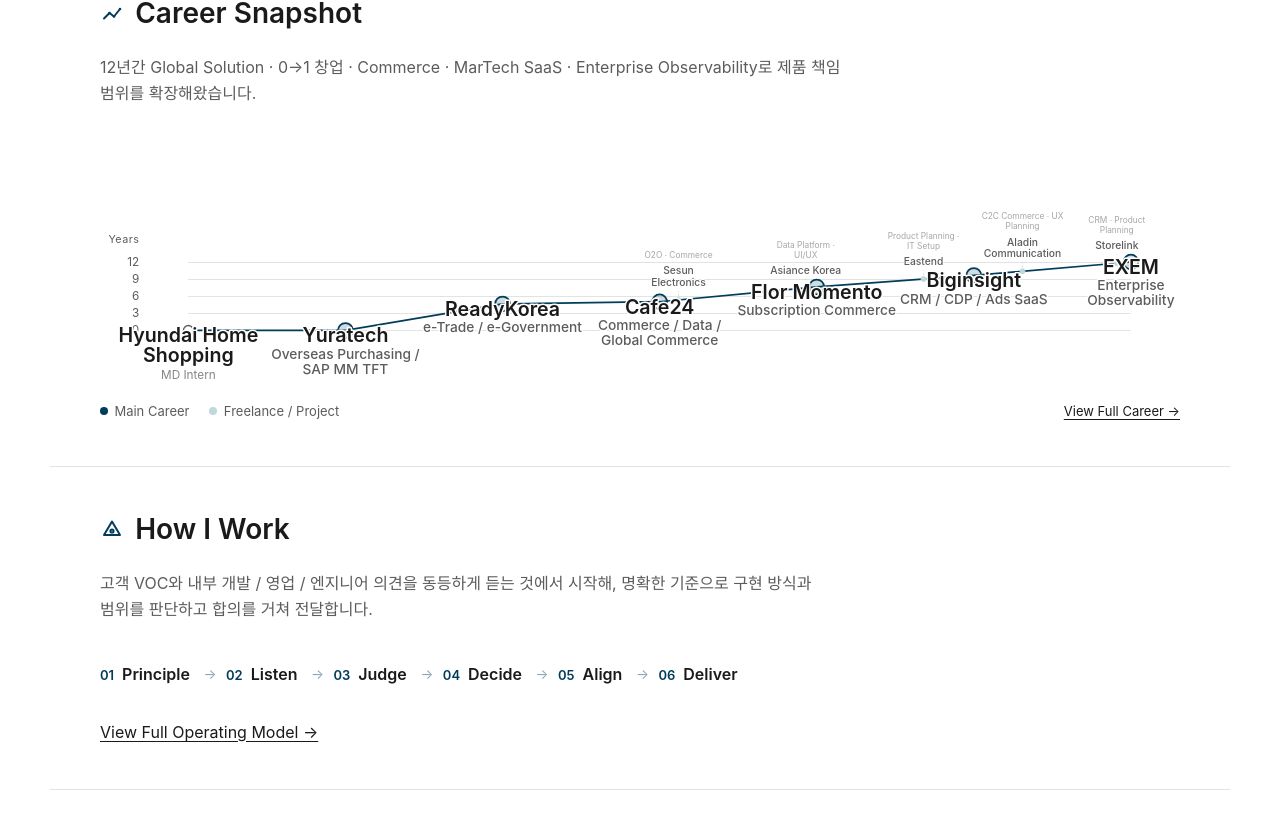
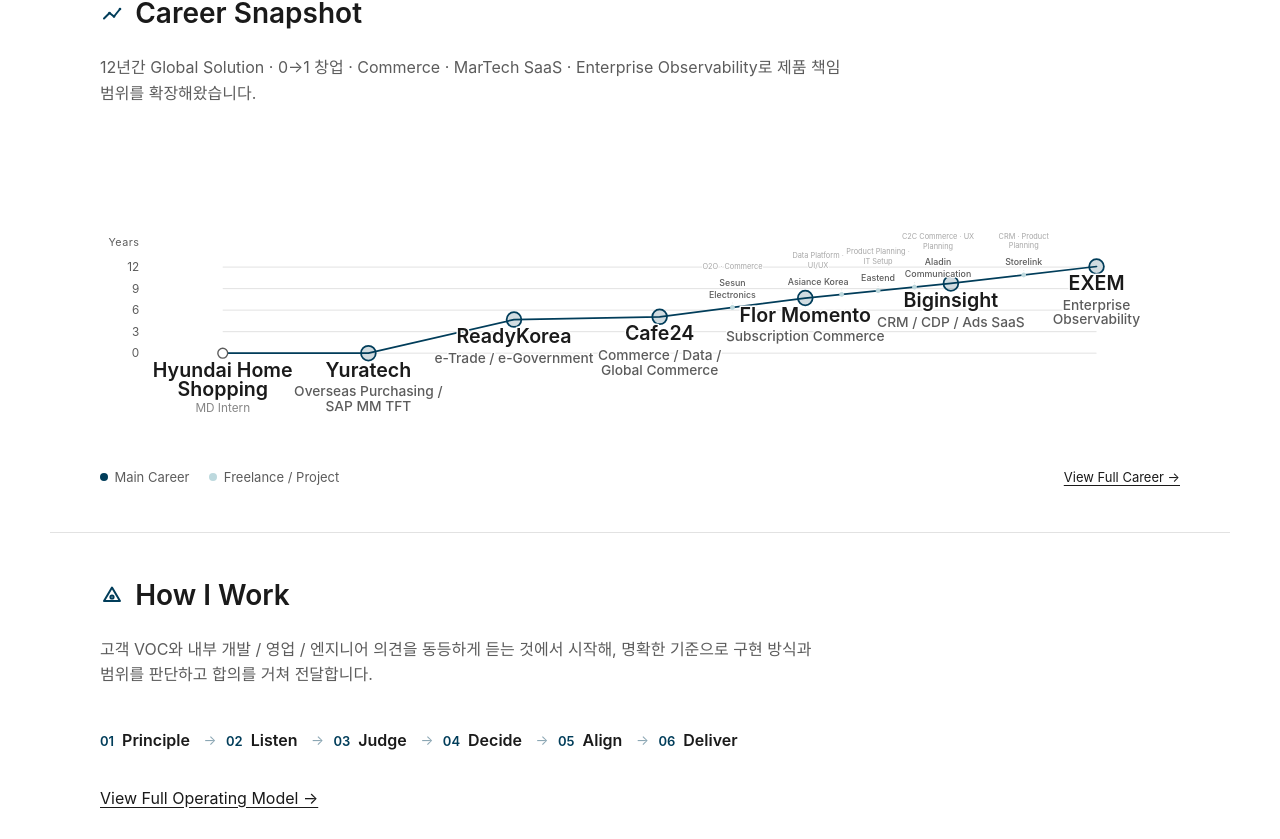
Before and after one commit to ohcaitlynoh-svg/naeun-portfolio, a Next.js app: page / in a window 1280 px wide. Shown: the part 1390-2229 px from the top of the page. Built offline with nearby package versions, Linux system fonts and the light colour scheme.

Commit message:
Apply reviewed Career Snapshot layout and freelance placement

```diff
--- a/app/HomeView.tsx
+++ b/app/HomeView.tsx
@@ -152,7 +152,7 @@
           <h2 className={styles.cardHeading}>
             <CareerIcon className={styles.cardIcon} /> Career Snapshot
           </h2>
-          <p className={`${howStyles.intro} ${styles.careerIntro}`}>{t.careerSummary}</p>
+          <p className={howStyles.intro}>{t.careerSummary}</p>
 
           <div className={styles.visualSummary}>
             <CareerGrowthGraph
--- a/components/CareerGrowthGraph.module.css
+++ b/components/CareerGrowthGraph.module.css
@@ -140,7 +140,7 @@
 
 .freelanceStem {
   stroke: var(--color-fg-muted);
-  stroke-opacity: 0.22;
+  stroke-opacity: 0.15;
   stroke-width: 1;
   stroke-dasharray: 2 2;
 }
@@ -162,7 +162,7 @@
    real but clearly secondary reference info, never competing with the
    main employment line/points for visual priority. */
 .freelanceCompany {
-  font-size: 10.5px;
+  font-size: 9px;
   font-weight: 500;
   fill: var(--color-fg-muted);
   paint-order: stroke fill;
@@ -172,7 +172,7 @@
 }
 
 .freelanceTrack {
-  font-size: 8.5px;
+  font-size: 7.5px;
   font-weight: 400;
   fill: var(--color-fg-muted);
   fill-opacity: 0.55;
@@ -191,14 +191,15 @@
 }
 
 /* Legend (left) + CTA (right) on one compact row directly under the graph
-   — no separate vertical zone for either. */
+   — no separate vertical zone for either, and a small top margin instead
+   of the old standalone CTA paragraph's larger one. */
 .bottomRow {
   display: flex;
   flex-wrap: wrap;
   align-items: center;
   justify-content: space-between;
   gap: 0.5rem 1.5rem;
-  margin-top: 0.75rem;
+  margin-top: 0.5rem;
 }
 
 .bottomCta {
--- a/components/CareerGrowthGraph.tsx
+++ b/components/CareerGrowthGraph.tsx
@@ -39,33 +39,17 @@
 const AXIS_TICKS = [0, 3, 6, 9, 12];
 
 // Freelance / Project's own label typography (font sizes, line-heights,
-// breathing gap), shared by the collision-box estimate in buildGraph and
-// the actual render in renderSvg so the two can never drift apart. Both a
+// breathing gap), shared by label geometry and SVG rendering. A
 // visible step down from Main Career's own label tier (bigger, bolder,
 // semibold company weight) — Freelance reads as secondary reference
 // information stacked close to the line, not a peer of the main line's
 // company/role hierarchy. Multiplied by geo.fontScale like every other
 // label constant.
-const FREELANCE_COMPANY_FONT = 10.5;
-const FREELANCE_TRACK_FONT = 8.5;
+const FREELANCE_COMPANY_FONT = 9;
+const FREELANCE_TRACK_FONT = 7.5;
 const FREELANCE_COMPANY_LINE_H = 12;
 const FREELANCE_TRACK_LINE_H = 10;
 const FREELANCE_LABEL_GAP = 5;
-
-// Main Career's own label layout — one single rule, used identically by
-// all 7 points, no per-company exception and no collision detection.
-// point -> (MAIN_LABEL_GAP) -> company name -> (MAIN_TRACK_GAP) ->
-// role/domain. MAIN_COMPANY_LINE_H is the wrapped-company-line advance
-// (Hyundai Home Shopping is the only name that wraps to 2 lines) — a
-// typographic necessity, not a layout offset, so it doesn't vary either.
-const MAIN_LABEL_GAP = 12;
-const MAIN_COMPANY_LINE_H = 20;
-const MAIN_TRACK_GAP = 3;
-// Baseline-to-baseline advance from the company font's own line to the
-// (smaller) role/domain line below it — typographic, not a layout offset.
-const MAIN_TRACK_BASELINE_ADVANCE = 14;
-// Per-line advance when role/domain text itself wraps to 2+ lines.
-const MAIN_TRACK_LINE_H = 15;
 
 function parseDatePart(part: string): Date {
   const [y, m, d] = part.trim().split(".").map((n) => parseInt(n, 10));
@@ -110,22 +94,14 @@
   return lines;
 }
 
-// Freelance / Project's X is a fixed visual placement, not a real date
-// axis — Home's Career Snapshot treats this row as secondary reference
-// info ("how it reads"), not a chronology ("when it happened"); the exact
-// date is still available in each marker's own tooltip. Each ratio was
-// picked to sit in the empty space between two Main Career points,
-// matching the requested reading rhythm (roughly: Sesun between Cafe24
-// and Flor Momento; Asiance early in the Flor Momento-Biginsight gap;
-// Eastend just right of Asiance; Aladin right of Eastend/left of
-// Biginsight; Storelink between Biginsight and EXEM) — never computed
-// from period dates.
-const FREELANCE_X_RATIO: Record<string, number> = {
-  "Sesun Electronics": 0.52,
-  "Asiance Korea": 0.655,
-  Eastend: 0.78,
-  "Aladin Communication": 0.885,
-  Storelink: 0.985,
+// Home-only editorial placement between main career anchors; dates remain
+// unchanged for tooltips.
+const FREELANCE_PLACEMENT: Record<string, [string, string, number]> = {
+  "Sesun Electronics": ["Cafe24", "Flor Momento", 0.5],
+  "Asiance Korea": ["Flor Momento", "Biginsight", 0.25],
+  Eastend: ["Flor Momento", "Biginsight", 0.5],
+  "Aladin Communication": ["Flor Momento", "Biginsight", 0.75],
+  Storelink: ["Biginsight", "EXEM", 0.5],
 };
 
 // One geometry drives the whole layout — viewBox size, plot margins, wrap
@@ -147,11 +123,11 @@
   trackMaxChars: number;
   freelanceCompanyMaxChars: number;
   freelanceTrackMaxChars: number;
+  mainLabelGap: number;
   freelanceTierBase: number;
-  freelanceTierStep: number;
 };
 
-// Desktop/wide-tablet. Freelance's tier zone (base/step) is deliberately
+// Desktop/wide-tablet. Freelance's label offset is deliberately
 // tight — Freelance / Project reads as secondary reference info stacked
 // close to the line, never a peer structure competing with Main Career's
 // own rising line/points for vertical space. plotTop/plotH are sized to
@@ -159,24 +135,18 @@
 const DESKTOP_GEOMETRY: Geometry = {
   viewW: 1100,
   yAxisW: 40,
-  sideMargin: 50,
-  plotTop: 120,
-  plotH: 75,
-  bottomMargin: 60,
+  sideMargin: 85,
+  plotTop: 115,
+  plotH: 95,
+  bottomMargin: 108,
   fontScale: 1,
   companyMaxChars: 15,
   trackMaxChars: 22,
   freelanceCompanyMaxChars: 16,
   freelanceTrackMaxChars: 18,
-  // Base/step are sized only to clear the (now much smaller) freelance
-  // label's real rendered height — see the collision algorithm above,
-  // which checks real rendered rectangles rather than a fixed "close to
-  // the previous point" rule. Uncapped (base + step*n) rather than a
-  // fixed short list, so a longer run of clustered dates always has a
-  // next tier to fall back to instead of silently reusing an
-  // already-colliding one.
-  freelanceTierBase: 14,
-  freelanceTierStep: 18,
+  mainLabelGap: 24,
+  // All freelance labels share one compact offset above the line.
+  freelanceTierBase: 10,
 };
 
 // 721–900px — the range between the mobile list breakpoint and desktop's
@@ -190,17 +160,17 @@
 const TABLET_GEOMETRY: Geometry = {
   viewW: 860,
   yAxisW: 32,
-  sideMargin: 68,
-  plotTop: 245,
-  plotH: 100,
-  bottomMargin: 75,
+  sideMargin: 56,
+  plotTop: 265,
+  plotH: 95,
+  bottomMargin: 190,
   fontScale: 1.3,
   companyMaxChars: 10,
   trackMaxChars: 10,
   freelanceCompanyMaxChars: 14,
   freelanceTrackMaxChars: 16,
-  freelanceTierBase: 18,
-  freelanceTierStep: 24,
+  mainLabelGap: 31,
+  freelanceTierBase: 13,
 };
 
 type Point = {
@@ -240,6 +210,7 @@
   id: string;
   x: number;
   y: number;
+  labelX: number;
   stemTopY: number;
   hitTop: number;
   hitBottom: number;
@@ -310,105 +281,38 @@
     return points[points.length - 1].y;
   }
 
-  const raw = freelance.map((f) => ({
-    id: `f-${f.company}`,
-    company: f.company,
-    period: f.period,
-    trackLabel: f.domain ?? "",
-    xRatio: FREELANCE_X_RATIO[f.company] ?? 0.5,
-  }));
-  // x is the fixed visual placement above (FREELANCE_X_RATIO) — never
-  // computed from a real date. Only sorted here (for the label-tier pass
-  // below), so two markers placed close together still get a
-  // deterministic tier order.
-  const sorted = [...raw].sort((a, b) => a.xRatio - b.xRatio);
-  // Label collision avoidance: each point's label gets the LOWEST tier
-  // (from geo.freelanceTiers) whose actual rendered rectangle — real
-  // width from its wrapped text, real height from its own company+track
-  // block — doesn't overlap any other point already placed, at ANY tier
-  // (not just "the same tier" or "the immediately-previous point"). That
-  // matters once more than two dates cluster together (2021's run of
-  // three freelance stints): the 1st and 3rd of a cluster can still be too
-  // close even though neither is adjacent to the other in sorted order,
-  // and a tall multi-line label can reach up into a neighboring point's
-  // tier even when the two aren't at the same tier. This is the "y-
-  // offset/text-offset only" fix for label collision — the dot's x/y is
-  // untouched either way.
-  const companyFontPx = FREELANCE_COMPANY_FONT * geo.fontScale;
-  const trackFontPx = FREELANCE_TRACK_FONT * geo.fontScale;
-  const AVG_CHAR_WIDTH = 0.56; // empirical average glyph width, as a
-  // fraction of font-size, for this bold/medium-weight label text
-  const LABEL_PADDING = 10 * geo.fontScale;
-  type Rect = { left: number; right: number; top: number; bottom: number };
-  const shapes = sorted.map((f) => {
-    const x = plotX(f.xRatio);
-    const companyLines = wrapToWidth(f.company, geo.freelanceCompanyMaxChars);
-    const trackLines = f.trackLabel ? wrapToWidth(f.trackLabel, geo.freelanceTrackMaxChars) : [];
-    const companyMaxChars = Math.max(0, ...companyLines.map((l) => l.length));
-    const trackMaxChars = Math.max(0, ...trackLines.map((l) => l.length));
-    const halfWidth =
-      Math.max(companyMaxChars * companyFontPx * AVG_CHAR_WIDTH, trackMaxChars * trackFontPx * AVG_CHAR_WIDTH) / 2 +
-      LABEL_PADDING / 2;
-    // Same block-height formula as the actual companyY/trackY placement
-    // below — kept in sync so this estimate matches what's really drawn.
-    const companyBlockH = companyLines.length * FREELANCE_COMPANY_LINE_H * geo.fontScale + FREELANCE_LABEL_GAP * geo.fontScale;
-    const trackBlockH =
-      trackLines.length > 0
-        ? (trackLines.length - 1) * FREELANCE_TRACK_LINE_H * geo.fontScale + FREELANCE_TRACK_LINE_H * geo.fontScale
-        : 0;
-    return { x, companyBlockH, trackBlockH, halfWidth };
-  });
-  const rectFor = (i: number, offset: number): Rect => {
-    const s = shapes[i];
-    const y = lineYAt(sorted[i].xRatio);
-    const companyY = y - offset;
-    const top = companyY - s.companyBlockH - s.trackBlockH;
-    return { left: s.x - s.halfWidth, right: s.x + s.halfWidth, top, bottom: companyY + 4 * geo.fontScale };
-  };
-  const rectsOverlap = (a: Rect, b: Rect) =>
-    a.left < b.right && a.right > b.left && a.top < b.bottom && a.bottom > b.top;
-  const placedRects: Rect[] = [];
-  const MAX_TIER_ATTEMPTS = 12; // generous — real data never needs more
-  // than 3-4 before finding a clear spot; this just bounds the loop.
-  const tiers = sorted.map((_, i) => {
-    let chosen = geo.freelanceTierBase;
-    for (let n = 0; n < MAX_TIER_ATTEMPTS; n++) {
-      const candidate = geo.freelanceTierBase + n * geo.freelanceTierStep;
-      const rect = rectFor(i, candidate);
-      if (!placedRects.some((r) => rectsOverlap(rect, r))) {
-        chosen = candidate;
-        break;
-      }
-      chosen = candidate; // last-tried value, used if every attempt collides
-    }
-    placedRects.push(rectFor(i, chosen));
-    return chosen;
-  });
-  const freelancePoints: FreelancePoint[] = sorted.map((f, fi) => ({
-    ...f,
-    x: plotX(f.xRatio),
-    y: lineYAt(f.xRatio),
-    labelOffset: tiers[fi],
-  }));
+  const freelancePoints: FreelancePoint[] = freelance.map((f) => {
+    const [leftCompany, rightCompany, fraction] = FREELANCE_PLACEMENT[f.company];
+    const left = points.find((p) => p.company === leftCompany)!;
+    const right = points.find((p) => p.company === rightCompany)!;
+    const xRatio = left.xRatio + (right.xRatio - left.xRatio) * fraction;
+    return {
+      id: `f-${f.company}`,
+      company: f.company,
+      period: f.period,
+      trackLabel: f.domain ?? "",
+      xRatio,
+      x: plotX(xRatio),
+      y: lineYAt(xRatio),
+      labelOffset: geo.freelanceTierBase,
+    };
+  }).sort((a, b) => a.xRatio - b.xRatio);
 
   const linePath = points.map((p) => `${p.x},${p.y}`).join(" ");
 
   // Label geometry, precomputed once and shared by the marker layer (for
   // interaction hit-areas' aria-labels) and the text layer (see the
-  // layered render below) — one single rule for all 7 points: point ->
-  // MAIN_LABEL_GAP -> company -> MAIN_TRACK_GAP -> role/domain. No
-  // per-company exception, no collision check, no tier. Equal X spacing
-  // (see xRatio above) already keeps every point's label clear of its
-  // neighbors, including the Hyundai/Yuratech pair that share the same
-  // Y=0 baseline.
+  // layered render below) — every main point uses the exact same
+  // point->company gap (mainLabelGap), no per-company exception and no
+  // collision check. Equal X spacing (see xRatio above) is what actually
+  // keeps every label clear of its neighbors, including pairs that share
+  // a Y (Hyundai/Yuratech's baseline, or any other close-years pair).
   const mainLabels: MainLabel[] = points.map((p) => {
     const companyLines = wrapToWidth(p.company, geo.companyMaxChars);
     const trackLines = p.trackLabel ? wrapToWidth(p.trackLabel, geo.trackMaxChars) : [];
-    const companyY = p.y + MAIN_LABEL_GAP * geo.fontScale;
+    const companyY = p.y + geo.mainLabelGap;
     const trackY =
-      companyY +
-      (companyLines.length - 1) * MAIN_COMPANY_LINE_H * geo.fontScale +
-      (MAIN_TRACK_GAP + MAIN_TRACK_BASELINE_ADVANCE) * geo.fontScale;
+      companyY + (companyLines.length - 1) * 20 * geo.fontScale + (p.isIntern ? 16 : 20) * geo.fontScale;
     return { id: p.id, x: p.x, isIntern: p.isIntern, companyLines, trackLines, companyY, trackY };
   });
 
@@ -424,18 +328,11 @@
     // "(lines-1) * small-increment" shorthand under-counted a multi-line
     // company block's real height and let it touch the track line above.
     const trackY = companyY - (companyLines.length * FREELANCE_COMPANY_LINE_H * geo.fontScale + FREELANCE_LABEL_GAP * geo.fontScale);
-    // A freelance date can fall genuinely days/weeks from a main role's own
-    // start (e.g. Aladin Communication ending right before Biginsight
-    // begins), so the dot itself can sit almost on top of a main point.
-    // The visible dot/label positions are unaffected by this; it's only
-    // the *invisible* hit-area shape below that's widened into a tall pill
-    // running from the dot up to just past the label, so there's always a
-    // generous, unambiguous hover/tap target near the label itself even
-    // when the dot's immediate few pixels are shared with a neighboring
-    // main point (which wins there — see the marker paint order below).
+    // Keep a generous hover/tap target between each dot and its label.
     const hitTop = Math.min(f.y, stemTopY) - 6 * geo.fontScale;
     const hitBottom = Math.max(f.y, stemTopY) + 6 * geo.fontScale;
-    return { id: f.id, x: f.x, y: f.y, stemTopY, hitTop, hitBottom, companyLines, trackLines, companyY, trackY };
+    const labelX = f.x + (f.company === "Asiance Korea" ? -24 : f.company === "Aladin Communication" ? 24 : 0) * geo.fontScale;
+    return { id: f.id, x: f.x, labelX, y: f.y, stemTopY, hitTop, hitBottom, companyLines, trackLines, companyY, trackY };
   });
 
   return { plotLeft, plotRight, viewH, points, freelancePoints, mainLabels, freelanceLabels, linePath };
@@ -483,7 +380,7 @@
     const axisTickStyle = { fontSize: 12 * fs };
     const axisUnitStyle = { fontSize: 11 * fs };
     const mainDotR = { normal: 7.5 * fs, intern: 5 * fs, hit: 16 * fs };
-    const freelanceDotR = 2.5 * fs;
+    const freelanceDotR = 2 * fs;
     const freelanceHitHalfW = 10 * fs;
 
     return (
@@ -524,18 +421,7 @@
         {/* 4. Main career line */}
         <polyline points={linePath} className={styles.growthLine} />
 
-        {/* 3. Point markers — freelance first, main career last. A
-            freelance date can fall genuinely days/weeks from a main role's
-            own start (e.g. Aladin Communication ending right before
-            Biginsight begins), so the two dots can sit almost on top of
-            each other; painting main's hit-area last means a click/hover
-            exactly on the (larger, primary) main dot always resolves to
-            that main point, while freelance keeps a tall pill-shaped hit-
-            area reaching from its own dot up toward its label (see
-            hitTop/hitBottom below) — well clear of any main point's reach
-            — so it stays a generous, unambiguous target of its own
-            everywhere except the few shared pixels right at a main dot.
-            Visible dot/label positions are unaffected either way. */}
+        {/* 3. Point markers — freelance first, main career last. */}
         {freelancePoints.map((f) => {
           const label = freelanceLabels.find((l) => l.id === f.id)!;
           const isShown = tooltipId === f.id;
@@ -667,7 +553,7 @@
               style={companyStyle}
             >
               {label.companyLines.map((line, li) => (
-                <tspan key={li} x={label.x} dy={li === 0 ? 0 : MAIN_COMPANY_LINE_H * fs}>
+                <tspan key={li} x={label.x} dy={li === 0 ? 0 : 20 * fs}>
                   {line}
                 </tspan>
               ))}
@@ -681,7 +567,7 @@
                 style={label.isIntern ? trackInternStyle : trackStyle}
               >
                 {label.trackLines.map((line, li) => (
-                  <tspan key={li} x={label.x} dy={li === 0 ? 0 : MAIN_TRACK_LINE_H * fs}>
+                  <tspan key={li} x={label.x} dy={li === 0 ? 0 : 15 * fs}>
                     {line}
                   </tspan>
                 ))}
@@ -693,28 +579,28 @@
         {freelanceLabels.map((label) => (
           <g key={label.id} pointerEvents="none">
             <text
-              x={label.x}
+              x={label.labelX}
               y={label.companyY}
               textAnchor="middle"
               className={styles.freelanceCompany}
               style={freelanceCompanyStyle}
             >
               {[...label.companyLines].reverse().map((line, li) => (
-                <tspan key={li} x={label.x} dy={li === 0 ? 0 : -FREELANCE_COMPANY_LINE_H * fs}>
+                <tspan key={li} x={label.labelX} dy={li === 0 ? 0 : -FREELANCE_COMPANY_LINE_H * fs}>
                   {line}
                 </tspan>
               ))}
             </text>
             {label.trackLines.length > 0 && (
               <text
-                x={label.x}
+                x={label.labelX}
                 y={label.trackY}
                 textAnchor="middle"
                 className={styles.freelanceTrack}
                 style={freelanceTrackStyle}
               >
                 {[...label.trackLines].reverse().map((line, li) => (
-                  <tspan key={li} x={label.x} dy={li === 0 ? 0 : -FREELANCE_TRACK_LINE_H * fs}>
+                  <tspan key={li} x={label.labelX} dy={li === 0 ? 0 : -FREELANCE_TRACK_LINE_H * fs}>
                     {line}
                   </tspan>
                 ))}
@@ -739,9 +625,8 @@
     </div>
   );
 
-  // Legend + CTA share one compact row directly under the graph, instead
-  // of the legend sitting under the graph and the CTA link in its own
-  // separate area below that — no dedicated vertical zone for either.
+  // Legend + CTA share one compact row directly under the graph — no
+  // separate vertical zone for either.
   const bottomRow = (
     <div className={styles.bottomRow}>
       {legend}
```
Also changed, not shown: app/page.module.css (+0 -8 lines).
